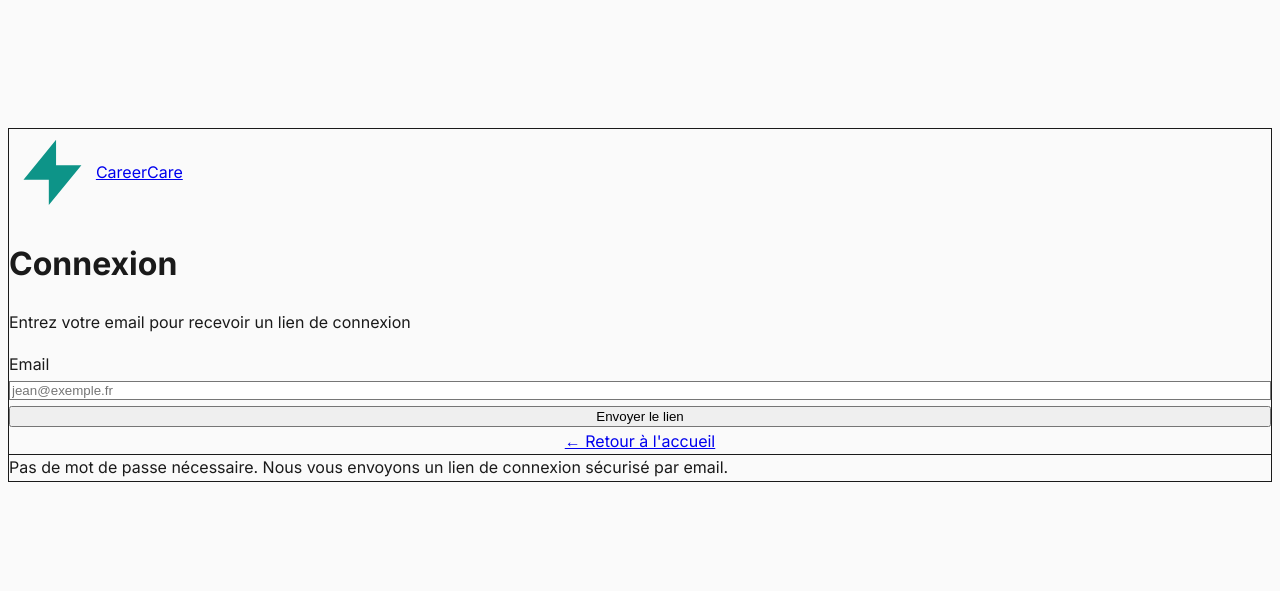
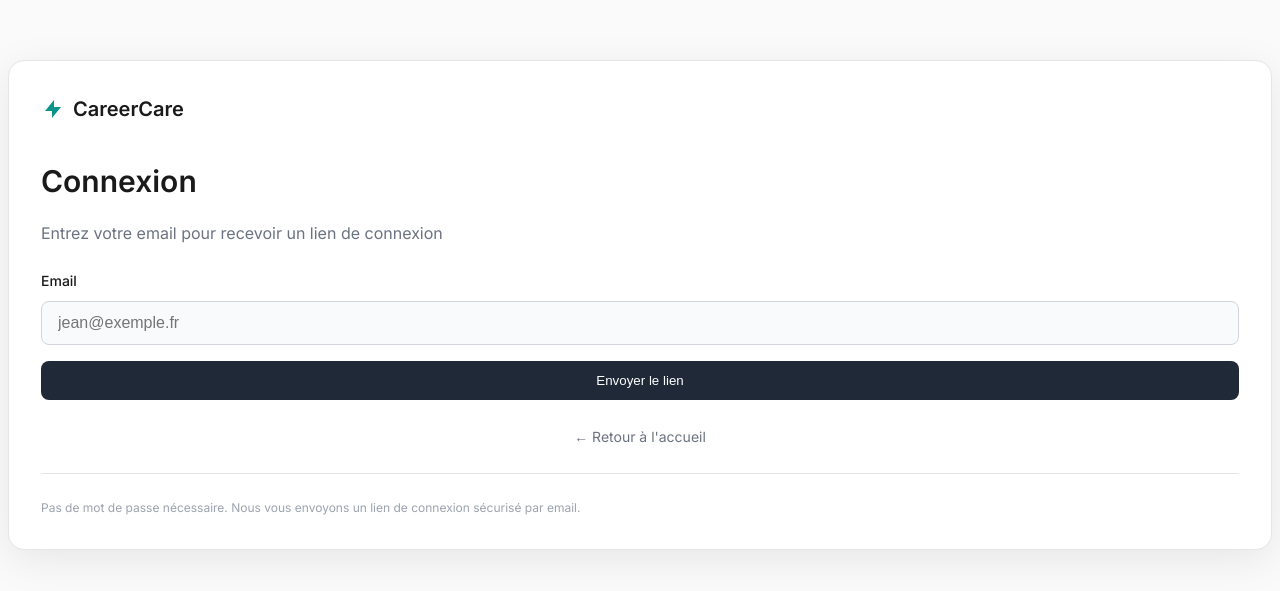
Before and after one commit to FiTiTan/CAREER, a Next.js app: page /login in a window 1280 px wide. Shown: the part 103-694 px from the top of the page. Built offline with nearby package versions, Linux system fonts and the light colour scheme; no server answers.

Commit message:
fix: login page inline CSS (guaranteed styling)

```diff
--- a/app/(auth)/login/page.tsx
+++ b/app/(auth)/login/page.tsx
@@ -35,23 +35,39 @@ export default function LoginPage() {
   }
 
   return (
-    <div className="bg-white dark:bg-zinc-900 border border-gray-200 dark:border-zinc-800 rounded-2xl p-8 shadow-xl">
+    <div style={{
+      backgroundColor: '#FFFFFF',
+      border: '1px solid #E5E5E5',
+      borderRadius: '16px',
+      padding: '2rem',
+      boxShadow: '0 10px 40px rgba(0,0,0,0.08)'
+    }}>
       {/* Logo */}
-      <Link href="/" className="flex items-center gap-2 font-semibold text-xl mb-8 w-fit">
-        <svg className="w-6 h-6 flex-shrink-0" style={{ color: '#0D9488' }} viewBox="0 0 24 24" fill="currentColor">
+      <Link href="/" style={{
+        display: 'flex',
+        alignItems: 'center',
+        gap: '0.5rem',
+        fontWeight: 600,
+        fontSize: '1.25rem',
+        marginBottom: '2rem',
+        textDecoration: 'none',
+        color: '#1A1A1A',
+        width: 'fit-content'
+      }}>
+        <svg style={{ width: '24px', height: '24px', flexShrink: 0, color: '#0D9488' }} viewBox="0 0 24 24" fill="currentColor">
           <path d="M13 10V3L4 14h7v7l9-11h-7z"/>
         </svg>
         <span>CareerCare</span>
       </Link>
 
-      <h1 className="text-2xl font-semibold mb-2">Connexion</h1>
-      <p className="text-text-secondary mb-6">
+      <h1 style={{ fontSize: '1.875rem', fontWeight: 600, marginBottom: '0.5rem' }}>Connexion</h1>
+      <p style={{ color: '#6B7280', marginBottom: '1.5rem' }}>
         Entrez votre email pour recevoir un lien de connexion
       </p>
 
-      <form onSubmit={handleLogin} className="space-y-4">
-        <div>
-          <label htmlFor="email" className="block text-sm font-medium mb-2">
+      <form onSubmit={handleLogin}>
+        <div style={{ marginBottom: '1rem' }}>
+          <label htmlFor="email" style={{ display: 'block', fontSize: '0.875rem', fontWeight: 500, marginBottom: '0.5rem' }}>
             Email
           </label>
           <input
@@ -61,18 +77,35 @@ export default function LoginPage() {
             onChange={(e) => setEmail(e.target.value)}
             placeholder="jean@exemple.fr"
             required
-            className="w-full px-4 py-3 rounded-lg bg-gray-50 dark:bg-zinc-800 border border-gray-300 dark:border-zinc-700 focus:border-teal-500 focus:ring-2 focus:ring-teal-500/20 focus:outline-none transition-calm"
+            style={{
+              width: '100%',
+              padding: '0.75rem 1rem',
+              borderRadius: '8px',
+              backgroundColor: '#F9FAFB',
+              border: '1px solid #D1D5DB',
+              fontSize: '1rem',
+              transition: 'all 0.2s'
+            }}
+            onFocus={(e) => {
+              e.target.style.borderColor = '#0D9488'
+              e.target.style.boxShadow = '0 0 0 3px rgba(13,148,136,0.1)'
+            }}
+            onBlur={(e) => {
+              e.target.style.borderColor = '#D1D5DB'
+              e.target.style.boxShadow = 'none'
+            }}
           />
         </div>
 
         {message && (
-          <div
-            className={`p-4 rounded-lg text-sm ${
-              message.type === 'success'
-                ? 'bg-success-bg text-success-DEFAULT'
-                : 'bg-error-bg text-error-DEFAULT'
-            }`}
-          >
+          <div style={{
+            padding: '1rem',
+            borderRadius: '8px',
+            fontSize: '0.875rem',
+            marginBottom: '1rem',
+            backgroundColor: message.type === 'success' ? '#DCFCE7' : '#FEE2E2',
+            color: message.type === 'success' ? '#16A34A' : '#DC2626'
+          }}>
             {message.text}
           </div>
         )}
@@ -80,19 +113,38 @@ export default function LoginPage() {
         <button
           type="submit"
           disabled={loading}
-          className="w-full px-4 py-3 rounded-lg bg-gray-900 dark:bg-white text-white dark:text-gray-900 font-medium hover:bg-gray-800 dark:hover:bg-gray-100 disabled:opacity-50 transition-calm"
+          style={{
+            width: '100%',
+            padding: '0.75rem 1rem',
+            borderRadius: '8px',
+            backgroundColor: '#1F2937',
+            color: '#FFFFFF',
+            fontWeight: 500,
+            border: 'none',
+            cursor: loading ? 'not-allowed' : 'pointer',
+            opacity: loading ? 0.5 : 1,
+            transition: 'all 0.2s'
+          }}
+          onMouseEnter={(e) => !loading && (e.currentTarget.style.backgroundColor = '#374151')}
+          onMouseLeave={(e) => (e.currentTarget.style.backgroundColor = '#1F2937')}
         >
           {loading ? 'Envoi...' : 'Envoyer le lien'}
         </button>
       </form>
 
-      <div className="mt-6 text-center">
-        <Link href="/" className="text-sm text-text-secondary hover:text-text-primary transition-calm">
+      <div style={{ marginTop: '1.5rem', textAlign: 'center' }}>
+        <Link href="/" style={{ fontSize: '0.875rem', color: '#6B7280', textDecoration: 'none' }}>
           ← Retour à l'accueil
         </Link>
       </div>
 
-      <div className="mt-6 pt-6 border-t border-border-light text-xs text-text-tertiary">
+      <div style={{
+        marginTop: '1.5rem',
+        paddingTop: '1.5rem',
+        borderTop: '1px solid #E5E5E5',
+        fontSize: '0.75rem',
+        color: '#9CA3AF'
+      }}>
         Pas de mot de passe nécessaire. Nous vous envoyons un lien de connexion sécurisé par email.
       </div>
     </div>
```
